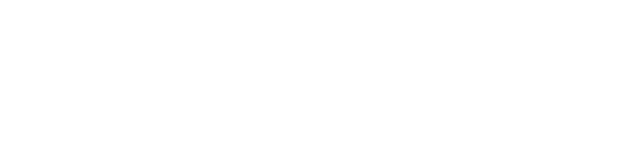
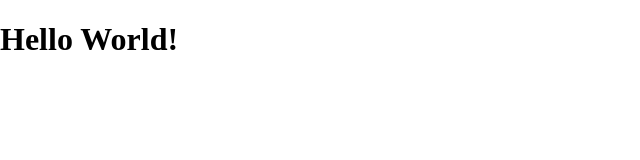
Before and after one commit to damjanvas/template-test, a plain HTML site: page index.html in a window 1280 px wide. Shown: the whole page, without its empty margins (0-640 px from the left). Drawn offline with Linux system fonts and the light colour scheme.

Commit message:
hello world

```diff
--- a/index.html
+++ b/index.html
@@ -9,7 +9,7 @@
   <title>Template</title>
 </head>
 <body>
-  <!-- <i class="fab fa-500px"></i> -->
+  <h1>Hello World!</h1>
 
   <!-- Script -->
   <script src="script.js"></script>
```
